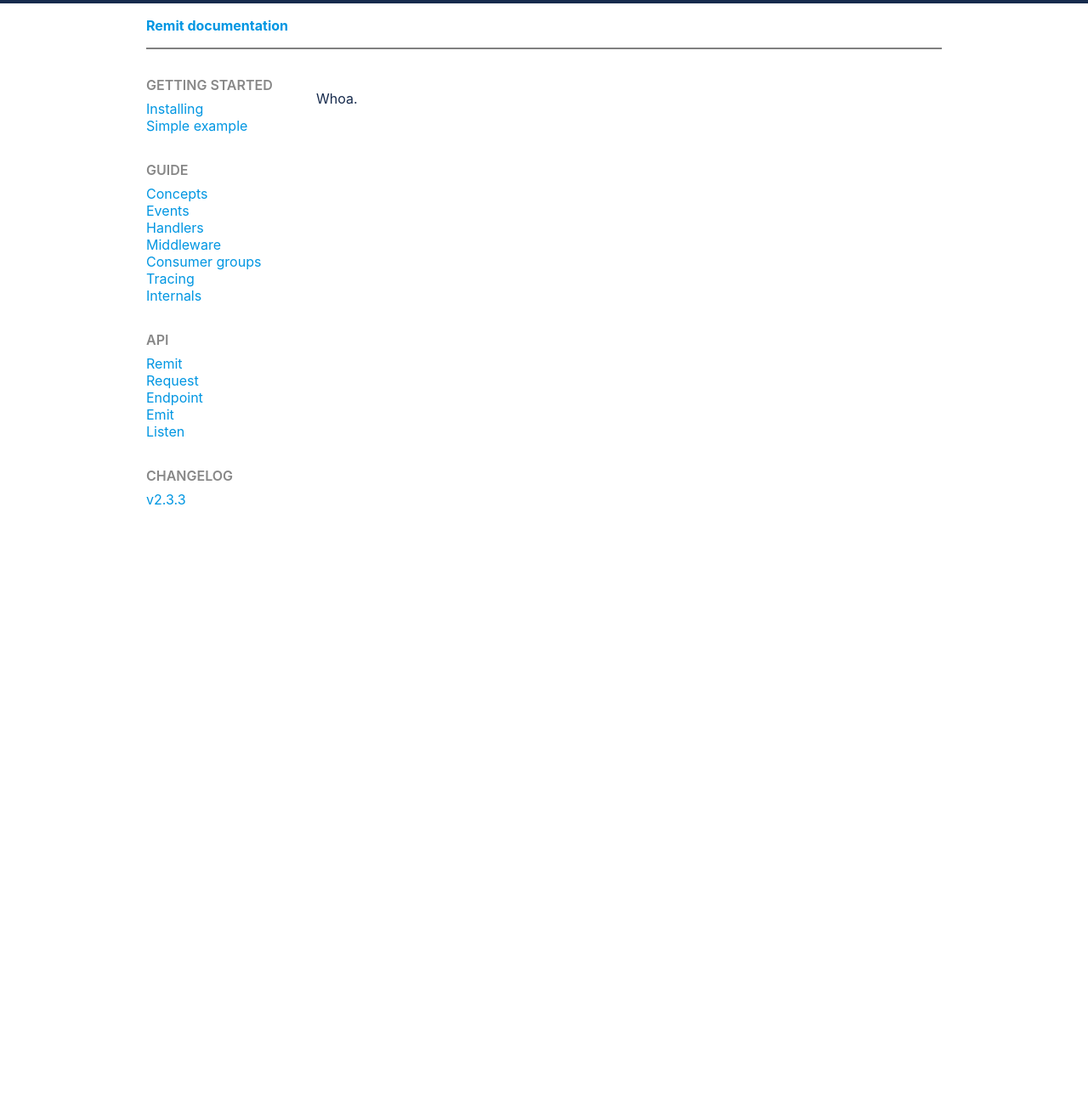
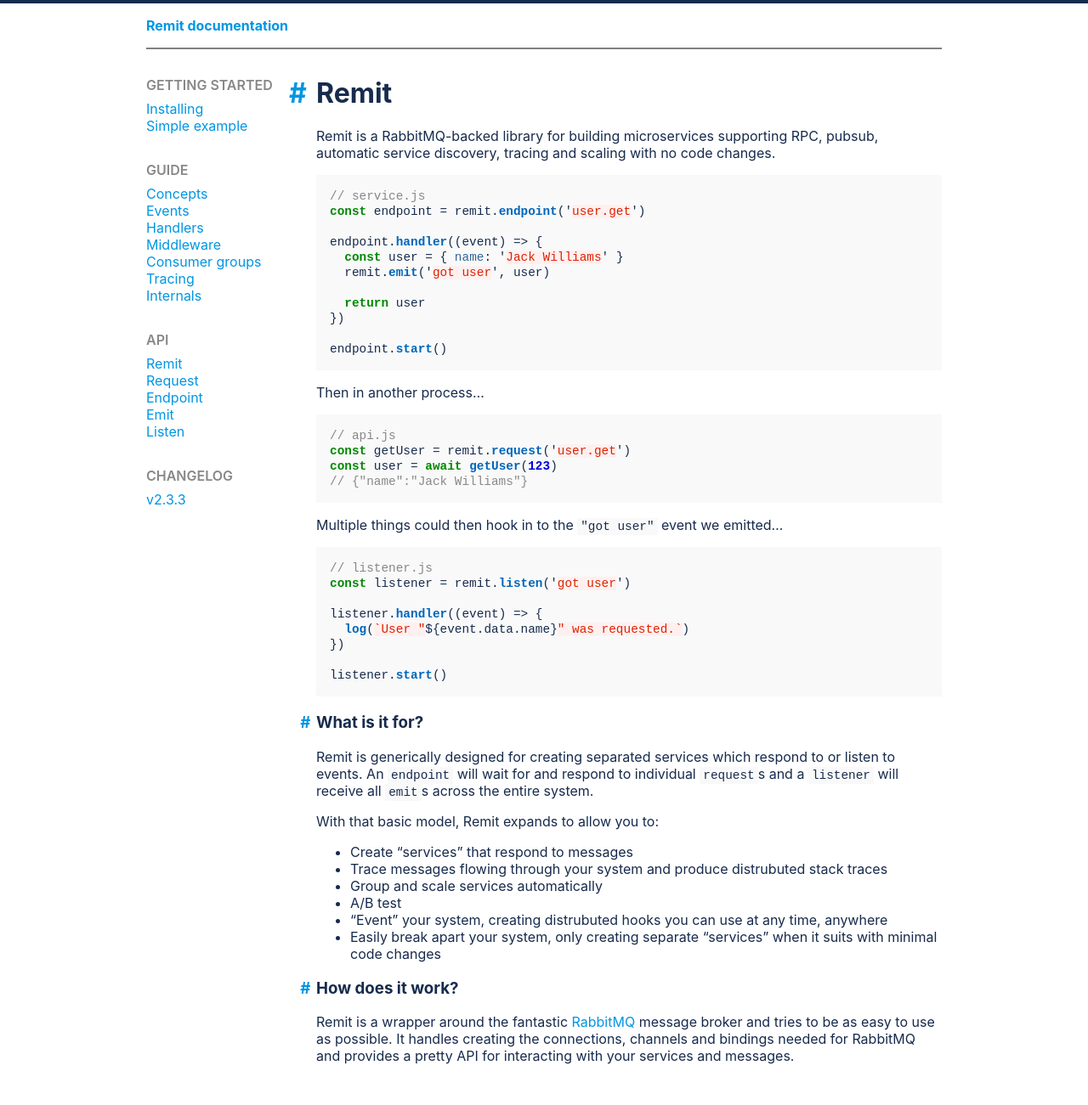
Before and after one commit to jpwilliams/remit, a Jekyll site: the page built from docs/index.md, in a window 1280 px wide. Shown: the whole page at 85% size. Built offline with Jekyll 4.4.1, drawn with Linux system fonts in a browser that asks for light colours; our own code applies the rules of GitHub Pages for plain Markdown files; before the commit the page ends 900 px from its top, so only the background shows below that.

Commit message:
📖(home): pad out home page

```diff
--- a/docs/index.md
+++ b/docs/index.md
@@ -4,4 +4,61 @@
 # See: https://jekyllrb.com/docs/themes/#overriding-theme-defaults
 layout: default
 ---
-Whoa.
+# Remit
+
+Remit is a RabbitMQ-backed library for building microservices supporting RPC, pubsub, automatic service discovery, tracing and scaling with no code changes.
+
+{% highlight js %}
+// service.js
+const endpoint = remit.endpoint('user.get')
+
+endpoint.handler((event) => {
+  const user = { name: 'Jack Williams' }
+  remit.emit('got user', user)
+
+  return user
+})
+
+endpoint.start()
+{% endhighlight %}
+
+Then in another process...
+
+{% highlight js %}
+// api.js
+const getUser = remit.request('user.get')
+const user = await getUser(123)
+// {"name":"Jack Williams"}
+{% endhighlight %}
+
+Multiple things could then hook in to the `"got user"` event we emitted...
+
+{% highlight js %}
+// listener.js
+const listener = remit.listen('got user')
+
+listener.handler((event) => {
+  log(`User "${event.data.name}" was requested.`)
+})
+
+listener.start()
+{% endhighlight %}
+
+### What is it for?
+
+Remit is generically designed for creating separated services which respond to or listen to events. An `endpoint` will wait for and respond to individual `request`s and a `listener` will receive all `emit`s across the entire system.
+
+With that basic model, Remit expands to allow you to:
+
+- Create "services" that respond to messages
+- Trace messages flowing through your system and produce distrubuted stack traces
+- Group and scale services automatically
+- A/B test
+- "Event" your system, creating distrubuted hooks you can use at any time, anywhere
+- Easily break apart your system, only creating separate "services" when it suits with minimal code changes
+
+### How does it work?
+
+Remit is a wrapper around the fantastic [RabbitMQ][rabbitmq] message broker and tries to be as easy to use as possible. It handles creating the connections, channels and bindings needed for RabbitMQ and provides a pretty API for interacting with your services and messages.
+
+[rabbitmq]: https://rabbitmq.com
```
